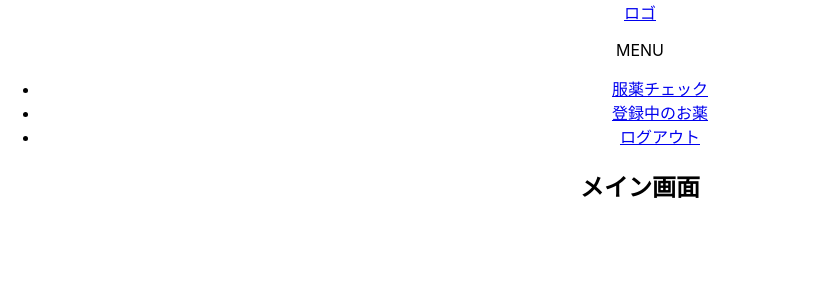
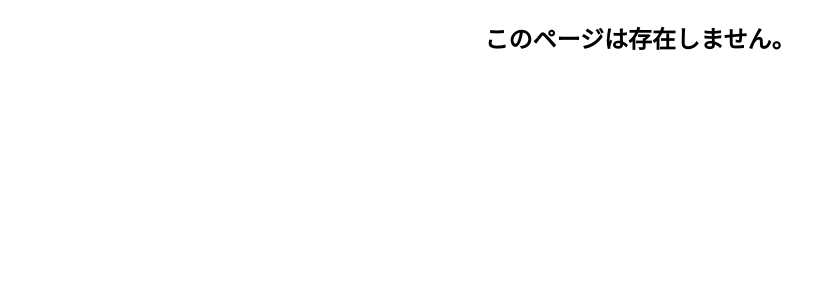
Before and after one commit to Ningen-Daisuki/medicine-alert, a React (Create React App) app in the folder frontend/medicine-alert/: page /alert in a window 1280 px wide. Shown: the top 300 px of the page, without its empty margins (0-821 px from the left). Built offline with nearby package versions, Linux system fonts and the light colour scheme.

Commit message:
ルーティング調整

```diff
--- a/frontend/medicine-alert/src/App.js
+++ b/frontend/medicine-alert/src/App.js
@@ -15,7 +15,7 @@ function App() {
           <Route path="/" element={<Lp />} />
           <Route path="/memberRegist" element={<MemberRegist />} />
           <Route path="/login" element={<Login />} />
-          <Route path="/:userId" element={<Main />}/>
+          <Route path="/:userId/main" element={<Main />}/>
           <Route path="*" element={ <NoMatch /> } />
         </Routes>
       </div>
--- a/frontend/medicine-alert/src/components/Alert.js
+++ b/frontend/medicine-alert/src/components/Alert.js
@@ -1,7 +1,12 @@
-
+import React, { useState } from 'react'
 
 export const Alert = () => {
+  const [alertData,setAlertData] = useState();
+
   return(
-    <h2>メイン画面</h2>
+    <div>
+      <h2>通知リスト画面</h2>
+        {/* screenData -> forで受け取ったデータごとに回していく */}
+    </div>
   );
 }
--- a/frontend/medicine-alert/src/components/Header.js
+++ b/frontend/medicine-alert/src/components/Header.js
@@ -5,16 +5,17 @@ import React from 'react';
 export const Header = () => {
   const {userId} = useParams();
   console.log(JSON.stringify(userId));
+  //　固定されるヘッダ
   return(
     <div>
-      <Link to={{pathname:"/" + {userId}}} >ロゴ</Link>
+      <Link to={{pathname:"/" + {userId} + "/main"}} >ロゴ</Link>
       <p>MENU</p>
       <ul>
         <li>
-          <Link to={{pathname:"/" + {userId}}}>服薬チェック</Link>
+          <Link to={{pathname:"/" + {userId} + "/main/alert"}}>服薬チェック</Link>
         </li>
         <li>
-          <Link to={{pathname:"/" + {userId} + "/medicine"}}>登録中のお薬</Link>
+          <Link to={{pathname:"/" + {userId} + "/main/medicine"}}>登録中のお薬</Link>
         </li>
         <li>
           <Link to="/">ログアウト</Link>
--- a/frontend/medicine-alert/src/view/Login.js
+++ b/frontend/medicine-alert/src/view/Login.js
@@ -9,7 +9,7 @@ export const Login = () => {
     <div>
       <h2>ログイン画面</h2>
       <p>以下のアカウントでログインする</p>
-      <Link to={{pathname: '/' + userData}} state={{id:userData}}>メイン画面へ</Link>
+      <Link to={{pathname: '/' + userData + "/main"}}>メイン画面へ</Link>
     </div>
   );
 }
--- a/frontend/medicine-alert/src/view/Main.js
+++ b/frontend/medicine-alert/src/view/Main.js
@@ -4,13 +4,14 @@ import { Alert } from '../components/Alert';
 import { Medicine } from '../components/Medicine';
 
 export const Main = () => {
+  // ログイン後の画面
   return(
     <div>
       <Header />
 
         <Routes>
-          <Route path="/" element={<Alert />} />
-          <Route path="/:userId/medicine" element={<Medicine />} />
+          <Route path="/alert" element={<Alert />} />
+          <Route path="/medicine" element={<Medicine />} />
         </Routes>
     </div>
   );
```
Also changed, not shown: frontend/medicine-alert/src/UtilAxios.js (added, +21 -0 lines), frontend/medicine-alert/src/logo.svg (deleted).
